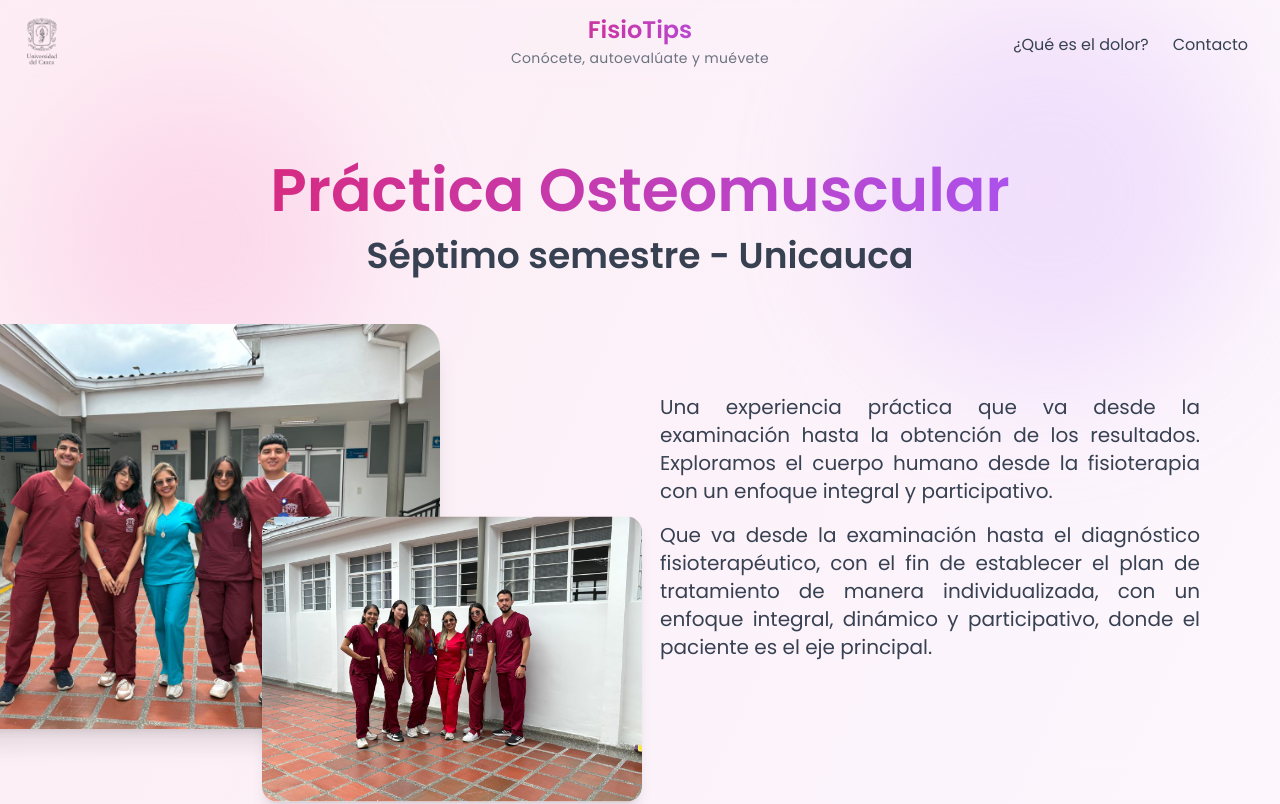
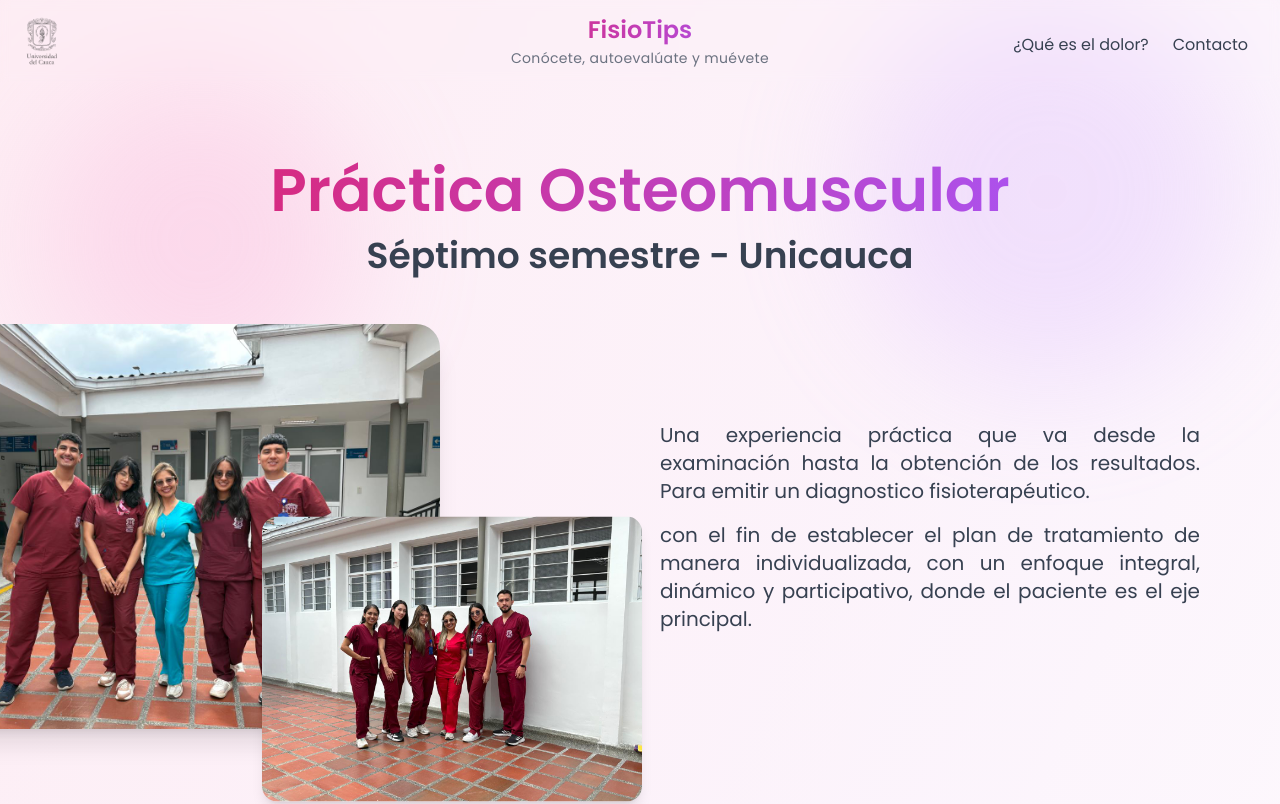
Before and after one commit to JuanF88/ximenaPage, a Next.js app: page / in a window 1280 px wide. Shown: the top 804 px of the page. Built offline with nearby package versions, Linux system fonts and the light colour scheme.

Commit message:
Correcion hero

```diff
--- a/src/components/Hero.js
+++ b/src/components/Hero.js
@@ -94,12 +94,10 @@ export default function Hero() {
   <div className="w-full md:w-1/2 space-y-4">
     <p className="text-lg sm:text-xl text-gray-700 leading-relaxed text-justify max-w-2xl mx-auto">
       Una experiencia práctica que va desde la examinación hasta la
-      obtención de los resultados. Exploramos el cuerpo humano desde la
-      fisioterapia con un enfoque integral y participativo.
+      obtención de los resultados. Para emitir un diagnostico fisioterapéutico.
     </p>
 
     <p className="text-lg sm:text-xl text-gray-700 leading-relaxed text-justify max-w-2xl mx-auto">
-      Que va desde la examinación hasta el diagnóstico fisioterapéutico,
       con el fin de establecer el plan de tratamiento de manera individualizada,
       con un enfoque integral, dinámico y participativo, donde el paciente es el eje principal.
     </p>
```
